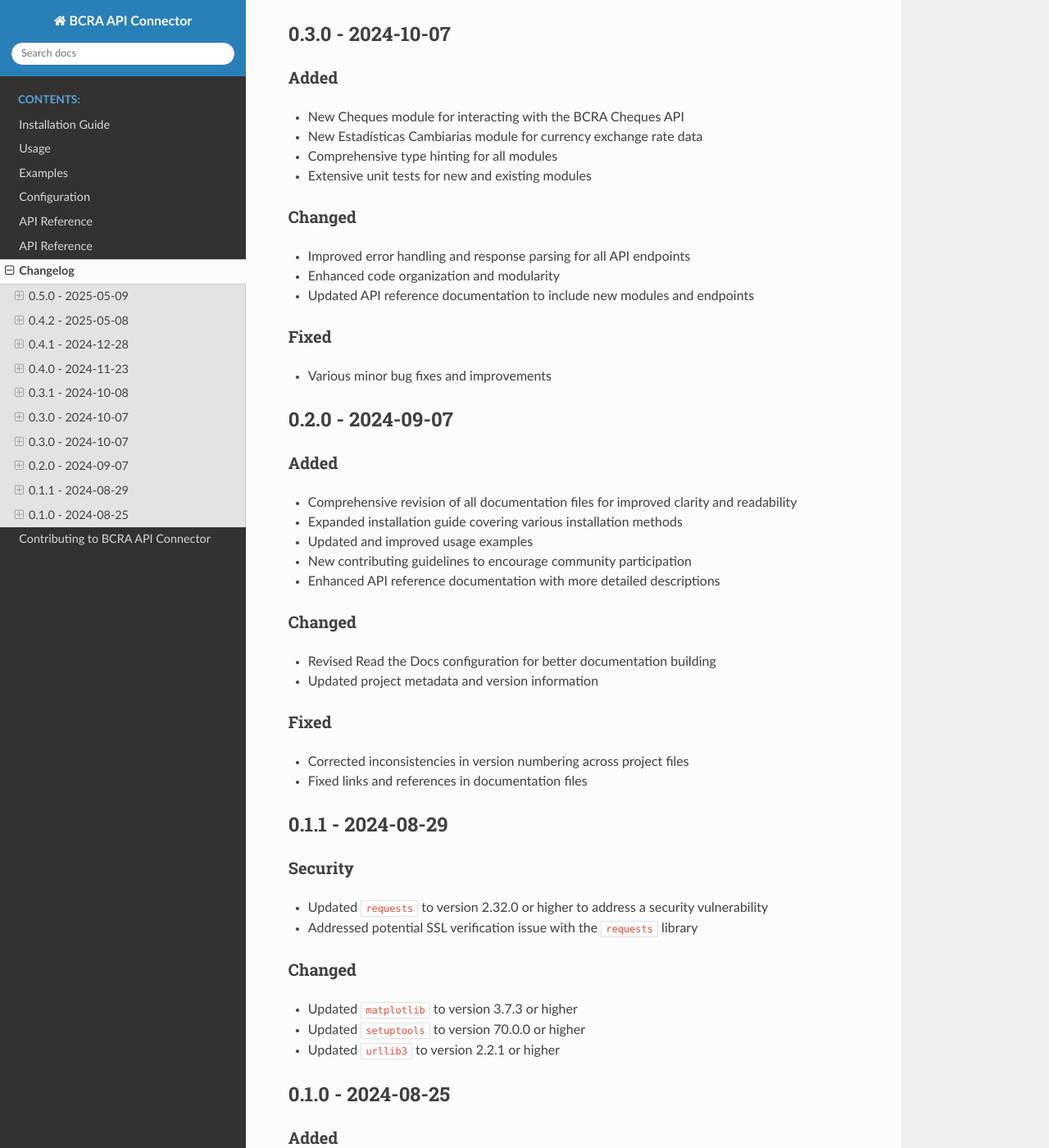
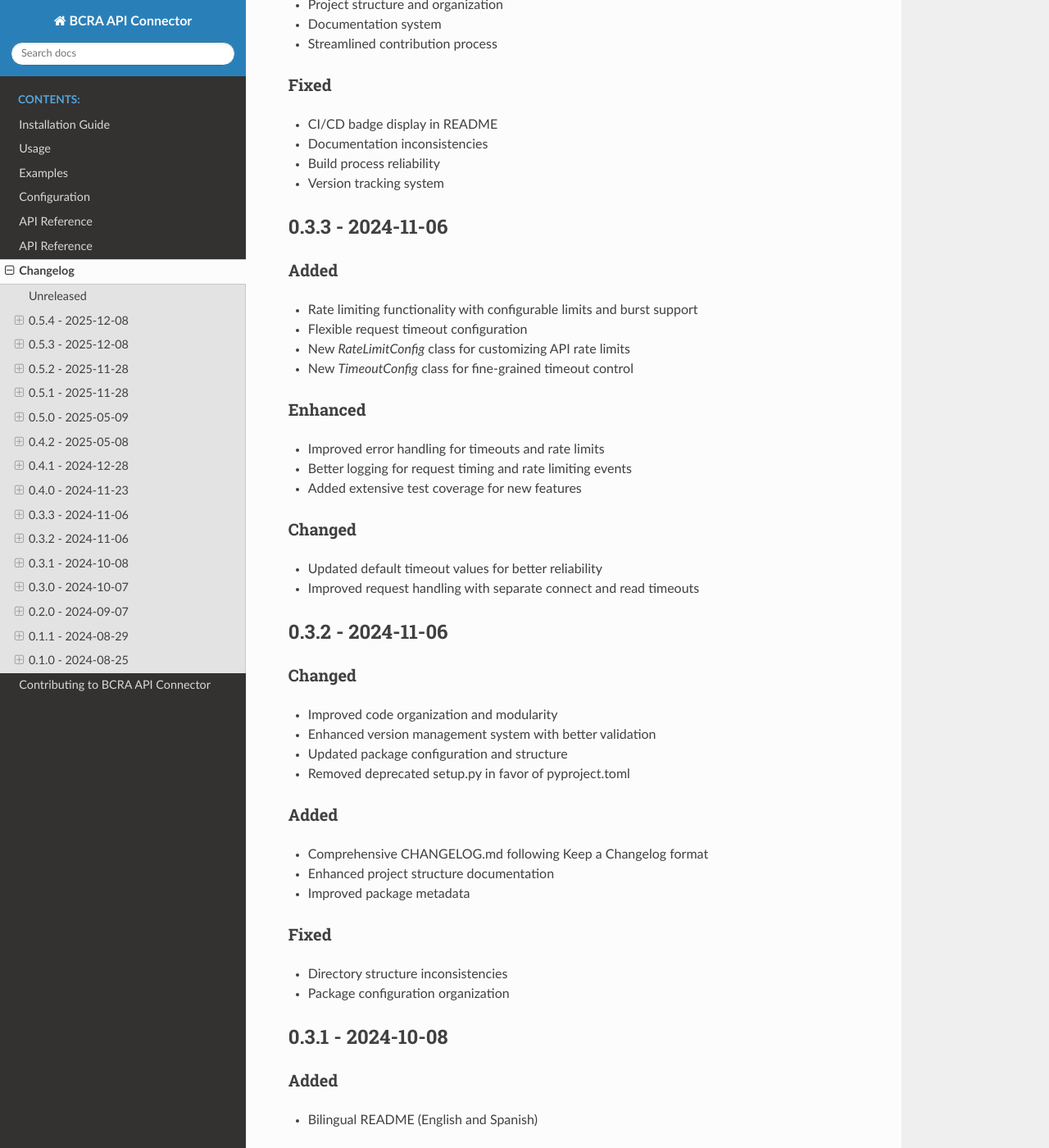
Before and after one commit to PPeitsch/bcra-connector, a Sphinx documentation site: the page built from docs/source/changelog.rst, in a window 1280 px wide and 1400 px high, scrolled down 4010 px. Shown: the whole window at 82% size. Built offline with Sphinx 7.4.7 and the Read the Docs theme 3.1.0, drawn with Linux system fonts in a browser that asks for light colours; some of the changed text lies outside the part shown.

Commit message:
[DOCS] Sync changelog.rst and add new examples to documentation

```diff
--- a/docs/source/changelog.rst
+++ b/docs/source/changelog.rst
@@ -1,16 +1,59 @@
 Changelog
 =========
 
-All notable changes to the BCRA API Connector will be documented in this file.
+All notable changes to this project will be documented in this file.
 
 The format is based on `Keep a Changelog <https://keepachangelog.com/en/1.0.0/>`_,
 and this project adheres to `Semantic Versioning <https://semver.org/spec/v2.0.0.html>`_.
+
+Unreleased
+----------
+
+0.5.4 - 2025-12-08
+------------------
+
+Added
+^^^^^
+* Example scripts for `Cheques` and `Estadísticas Cambiarias` API usage (#57).
+* Module-level docstrings for all subpackages (#55).
+
+Fixed
+^^^^^
+* Linting and type errors in example scripts.
+
+0.5.3 - 2025-12-08
+------------------
+
+Added
+^^^^^
+* Automated GitHub Release creation from CHANGELOG upon pushing tags.
+* Quick Start section to README.md with code examples.
+* Enhanced Features list in README.md.
+
+Fixed
+^^^^^
+* Trailing whitespace issues in documentation.
+
+0.5.2 - 2025-11-28
+------------------
+
+Security
+^^^^^^^^
+* Updated `setuptools` to `>=78.1.1` to address path traversal vulnerability (GHSA-r9hx-vwmv-q579) in deprecated `PackageIndex.download` function.
+
+0.5.1 - 2025-11-28
+------------------
+
+Fixed
+^^^^^
+* Relaxed `scipy` version constraint to `scipy>=1.13.1,<1.15.0` to support Python 3.9 environments.
+* Updated mypy `python_version` configuration to `3.10` to support pattern matching syntax used by pytest.
 
 0.5.0 - 2025-05-09
 ------------------
 
 Changed
-^^^^^
+^^^^^^^
 * Migrated "Principales Variables" functionality to BCRA's "Estadísticas Monetarias v3.0" API.
     - `PrincipalesVariables` model: `cdSerie` removed, `categoria` added.
     - `get_datos_variable` method:
@@ -30,7 +73,7 @@
 * Improved assertions in unit and integration tests for error handling.
 
 Updated
-^^^^^
+^^^^^^^
 * Example scripts to demonstrate usage of Monetarias v3.0 API and new response types.
 * Unit and integration tests to cover v3.0 API changes and new models.
 
@@ -39,13 +82,13 @@
 
 Added
 ^^^^^
-* Pre-commit configuration with ``.pre-commit-config.yaml``
+* Pre-commit configuration with `.pre-commit-config.yaml`
 * Code quality hooks for automated checks:
-   - Standard checks (whitespace, EOF, syntax validation)
-   - Python code formatting with ``black``
-   - Import sorting with ``isort``
-   - Linting with ``flake8``
-   - Static type checking with ``mypy``
+    - Standard checks (whitespace, EOF, syntax validation)
+    - Python code formatting with `black`
+    - Import sorting with `isort`
+    - Linting with `flake8`
+    - Static type checking with `mypy`
 * Root conftest.py to resolve module import issues for tests
 
 Enhanced
@@ -65,8 +108,8 @@
 
 Changed
 ^^^^^^^
-* Removed auto-generated ``_version.py`` from version control
-* Established ``__about__.py`` as the single source of truth for versioning
+* Removed auto-generated `_version.py` from version control
+* Established `__about__.py` as the single source of truth for versioning
 * Updated Sphinx version to resolve dependency conflicts with sphinx-rtd-theme
 
 0.4.1 - 2024-12-28
@@ -106,7 +149,7 @@
 Added
 ^^^^^
 * Contributor Covenant Code of Conduct
-* Structured issue templates
+* Structured issue templates for bugs, features, and documentation
 * Security policy document
 * Pull request template
 * GitHub Actions workflow for testing and publishing
@@ -130,6 +173,48 @@
 * Build process reliability
 * Version tracking system
 
+0.3.3 - 2024-11-06
+------------------
+
+Added
+^^^^^
+* Rate limiting functionality with configurable limits and burst support
+* Flexible request timeout configuration
+* New `RateLimitConfig` class for customizing API rate limits
+* New `TimeoutConfig` class for fine-grained timeout control
+
+Enhanced
+^^^^^^^^
+* Improved error handling for timeouts and rate limits
+* Better logging for request timing and rate limiting events
+* Added extensive test coverage for new features
+
+Changed
+^^^^^^^
+* Updated default timeout values for better reliability
+* Improved request handling with separate connect and read timeouts
+
+0.3.2 - 2024-11-06
+------------------
+
+Changed
+^^^^^^^
+* Improved code organization and modularity
+* Enhanced version management system with better validation
+* Updated package configuration and structure
+* Removed deprecated setup.py in favor of pyproject.toml
+
+Added
+^^^^^
+* Comprehensive CHANGELOG.md following Keep a Changelog format
+* Enhanced project structure documentation
+* Improved package metadata
+
+Fixed
+^^^^^
+* Directory structure inconsistencies
+* Package configuration organization
+
 0.3.1 - 2024-10-08
 ------------------
 
@@ -141,20 +226,6 @@
 ^^^^^^^
 * Updated API reference documentation to include detailed information about Cheques and Estadísticas Cambiarias modules
 * Enhanced usage guide with examples for all modules
-* Revised main documentation page to reflect the full range of features
-
-Fixed
-^^^^^
-* Corrected inconsistencies in documentation
-* Improved clarity and readability throughout the documentation
-
-0.3.0 - 2024-10-07
-------------------
-
-Changed
-^^^^^^^
-* Updated API reference documentation to include Cheques and Estadísticas Cambiarias modules
-* Enhanced usage guide with examples for new modules
 * Revised main documentation page to reflect the full range of features
 
 Fixed
@@ -187,11 +258,10 @@
 
 Added
 ^^^^^
-* Comprehensive revision of all documentation files for improved clarity and readability
-* Expanded installation guide covering various installation methods
-* Updated and improved usage examples
-* New contributing guidelines to encourage community participation
-* Enhanced API reference documentation with more detailed descriptions
+* Comprehensive revision of all documentation files
+* Expanded installation guide
+* New contributing guidelines
+* Enhanced API reference documentation
 
 Changed
 ^^^^^^^
@@ -200,7 +270,7 @@
 
 Fixed
 ^^^^^
-* Corrected inconsistencies in version numbering across project files
+* Corrected inconsistencies in version numbering
 * Fixed links and references in documentation files
 
 0.1.1 - 2024-08-29
@@ -208,14 +278,14 @@
 
 Security
 ^^^^^^^^
-* Updated ``requests`` to version 2.32.0 or higher to address a security vulnerability
-* Addressed potential SSL verification issue with the ``requests`` library
+* Updated `requests` to version 2.32.0 or higher
+* Addressed potential SSL verification issue
 
 Changed
 ^^^^^^^
-* Updated ``matplotlib`` to version 3.7.3 or higher
-* Updated ``setuptools`` to version 70.0.0 or higher
-* Updated ``urllib3`` to version 2.2.1 or higher
+* Updated `matplotlib` to version 3.7.3 or higher
+* Updated `setuptools` to version 70.0.0 or higher
+* Updated `urllib3` to version 2.2.1 or higher
 
 0.1.0 - 2024-08-25
 ------------------
@@ -223,11 +293,11 @@
 Added
 ^^^^^
 * Initial release of the BCRA API Connector
-* ``BCRAConnector`` class for interacting with the BCRA API
-* Functionality to fetch principal variables (``get_principales_variables``)
-* Historical data retrieval (``get_datos_variable``)
-* Latest value fetching (``get_latest_value``)
-* Custom exception ``BCRAApiError`` for error handling
+* `BCRAConnector` class for interacting with the BCRA API
+* Principal variables functionality
+* Historical data retrieval
+* Latest value fetching
+* Custom exception `BCRAApiError` for error handling
 * Retry logic with exponential backoff
 * SSL verification toggle
 * Debug mode for detailed logging
@@ -242,18 +312,3 @@
 * Comprehensive API documentation
 * Usage examples for all main features
 * Installation guide
-
-Examples
-^^^^^^^^
-* Scripts demonstrating various use cases:
-    * Fetching and visualizing principal variables
-    * Retrieving and plotting historical data
-    * Comparing latest values for multiple variables
-    * Error handling scenarios
-    * Different connector configurations
-
-Development
-^^^^^^^^^^^
-* Project structure set up for future expansion
-* Basic error handling and logging implemented
-* Foundation laid for future testing framework
```
Also changed, not shown: docs/source/examples.rst (+18 -0 lines).
